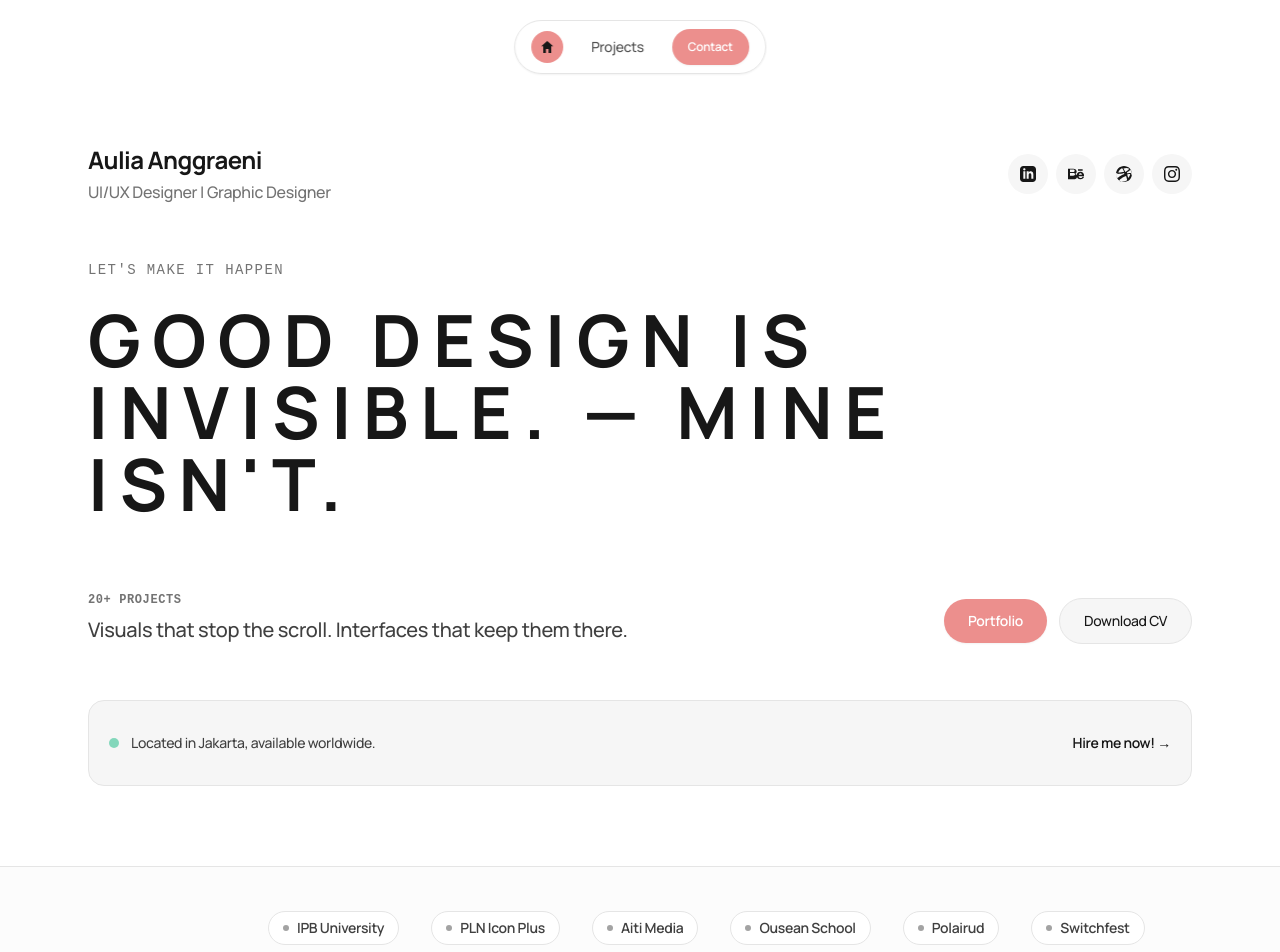
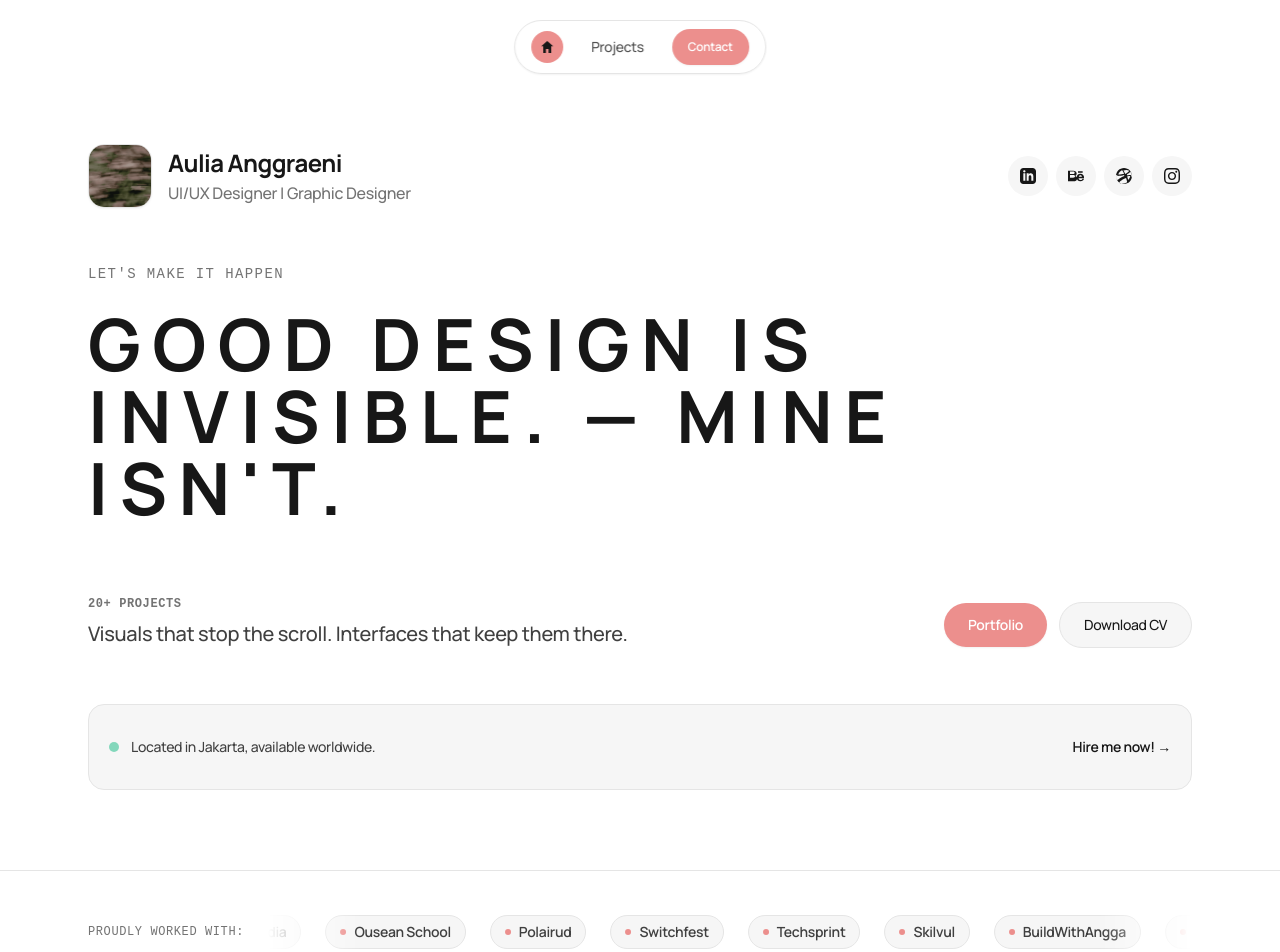
Before and after one commit to AugeusAune/auliaggr, a Nuxt app: page / in a window 1280 px wide. Shown: the top 952 px of the page. Built offline with nearby package versions, Linux system fonts and the light colour scheme; a web font is replaced by a local one.

Commit message:
feat(ui): add authentic Framer imagery, infinite marquee, and hover micro-animations

```diff
--- a/app/assets/css/main.css
+++ b/app/assets/css/main.css
@@ -3,6 +3,10 @@
 @tailwind utilities;
 
 @layer base {
+  html {
+    scroll-behavior: smooth;
+  }
+
   body {
     @apply bg-white text-dark font-sans antialiased selection:bg-primary/25;
     letter-spacing: -0.02em;
@@ -12,3 +16,22 @@
     @apply tracking-tight font-semibold text-dark;
   }
 }
+
+@keyframes marquee {
+  0% {
+    transform: translateX(0);
+  }
+  100% {
+    transform: translateX(-50%);
+  }
+}
+
+.animate-marquee {
+  display: flex;
+  width: max-content;
+  animation: marquee 25s linear infinite;
+}
+
+.animate-marquee:hover {
+  animation-play-state: paused;
+}
--- a/app/components/molecules/CertificateItem.vue
+++ b/app/components/molecules/CertificateItem.vue
@@ -10,10 +10,10 @@ defineProps<Props>()
 
 <template>
   <div
-    class="flex items-center justify-between p-4 sm:p-5 rounded-2xl bg-white border border-neutral-200 transition-all hover:border-neutral-300 hover:shadow-sm"
+    class="flex items-center justify-between p-4 sm:p-5 rounded-2xl bg-white border border-neutral-200 transition-all duration-200 hover:-translate-y-0.5 hover:shadow-sm hover:border-primary/40"
   >
     <div class="flex items-center gap-3 sm:gap-4">
-      <div class="w-8 h-8 rounded-full bg-light flex items-center justify-center text-dark flex-shrink-0">
+      <div class="w-8 h-8 rounded-full bg-primary/15 flex items-center justify-center text-primary flex-shrink-0">
         <svg class="w-4 h-4 fill-current" viewBox="0 0 24 24">
           <path d="M12 1L3 5v6c0 5.55 3.84 10.74 9 12 5.16-1.26 9-6.45 9-12V5l-9-4zm-2 16l-4-4 1.41-1.41L10 14.17l6.59-6.59L18 9l-8 8z" />
         </svg>
--- a/app/components/molecules/ProjectCard.vue
+++ b/app/components/molecules/ProjectCard.vue
@@ -15,26 +15,27 @@ defineProps<Props>()
     :to="`/projects/${project.slug}`"
     class="group block relative overflow-hidden rounded-3xl bg-light border border-neutral-200 transition-all duration-300 hover:border-neutral-400 hover:shadow-lg focus-visible:outline-2 focus-visible:outline-dark"
   >
-    <!-- Visual Image / Cover Placeholder matching Framer aesthetic -->
+    <!-- Visual Image / Cover from Framer -->
     <div
-      class="relative aspect-[4/3] w-full overflow-hidden bg-neutral-900 flex items-center justify-center p-6 text-white"
+      class="relative aspect-[4/3] w-full overflow-hidden bg-neutral-100 flex items-center justify-center text-white"
     >
+      <img
+        v-if="project.coverImage"
+        :src="project.coverImage"
+        :alt="project.title"
+        class="absolute inset-0 w-full h-full object-cover transition-transform duration-500 group-hover:scale-105"
+        loading="lazy"
+      />
       <div
+        v-else
         class="absolute inset-0 bg-gradient-to-tr from-black/80 via-neutral-900/60 to-neutral-800 transition-transform duration-500 group-hover:scale-105"
       />
 
-      <div class="relative z-10 flex flex-col items-center text-center gap-2">
-        <span class="text-xs font-mono uppercase tracking-widest text-neutral-400">
-          {{ project.category }}
-        </span>
-        <h3 class="text-xl sm:text-2xl font-bold tracking-tight text-white group-hover:text-primary transition-colors">
-          {{ project.title }}
-        </h3>
-      </div>
+      <div class="absolute inset-0 bg-gradient-to-t from-black/60 via-transparent to-transparent opacity-80 group-hover:opacity-60 transition-opacity" />
 
       <!-- Category Badge Top-Right -->
       <div class="absolute top-4 right-4 z-10">
-        <AppBadge variant="default" class="!bg-black/60 !text-white !border-white/20 backdrop-blur-sm">
+        <AppBadge variant="default" class="!bg-black/60 !text-white !border-white/20 backdrop-blur-sm shadow-sm">
           {{ project.category.split(',')[0] }}
         </AppBadge>
       </div>
--- a/app/components/organisms/BrandCarousel.vue
+++ b/app/components/organisms/BrandCarousel.vue
@@ -3,25 +3,29 @@ interface Props {
   brands: string[]
 }
 
-defineProps<Props>()
+const props = defineProps<Props>()
+
+const doubledBrands = computed(() => [...props.brands, ...props.brands, ...props.brands])
 </script>
 
 <template>
-  <section class="w-full py-8 sm:py-10 border-b border-neutral-200 bg-neutral-50/50 overflow-hidden">
+  <section class="w-full py-8 sm:py-10 border-b border-neutral-200 bg-white overflow-hidden">
     <div class="max-w-6xl mx-auto px-4 sm:px-6 flex flex-col sm:flex-row sm:items-center gap-6">
       <span class="text-xs font-mono font-medium uppercase tracking-wider text-neutral-500 flex-shrink-0">
         Proudly worked with:
       </span>
 
-      <!-- Infinite marquee / flex list of brands -->
-      <div class="flex items-center gap-6 sm:gap-8 flex-wrap overflow-x-auto no-scrollbar py-1">
-        <div
-          v-for="brand in brands"
-          :key="brand"
-          class="flex items-center gap-2 px-3.5 py-1.5 rounded-full bg-white border border-neutral-200 text-xs sm:text-sm font-semibold text-neutral-700 whitespace-nowrap shadow-2xs"
-        >
-          <span class="w-1.5 h-1.5 rounded-full bg-neutral-400" />
-          {{ brand }}
+      <!-- Infinite marquee container -->
+      <div class="overflow-hidden w-full relative [mask-image:linear-gradient(to_right,transparent,black_10%,black_90%,transparent)]">
+        <div class="animate-marquee flex items-center gap-6 py-1">
+          <div
+            v-for="(brand, idx) in doubledBrands"
+            :key="`${brand}-${idx}`"
+            class="flex items-center gap-2 px-3.5 py-1.5 rounded-full bg-light border border-neutral-200 text-xs sm:text-sm font-semibold text-neutral-700 whitespace-nowrap shadow-2xs hover:border-primary/40 transition-colors"
+          >
+            <span class="w-1.5 h-1.5 rounded-full bg-primary" />
+            {{ brand }}
+          </div>
         </div>
       </div>
     </div>
--- a/app/components/organisms/HeroSection.vue
+++ b/app/components/organisms/HeroSection.vue
@@ -16,13 +16,21 @@ defineProps<Props>()
     <div class="max-w-6xl mx-auto px-4 sm:px-6 flex flex-col gap-10 sm:gap-14">
       <!-- Top Profile Row -->
       <div class="flex flex-col sm:flex-row sm:items-center justify-between gap-6">
-        <div class="flex flex-col gap-1">
+        <div class="flex items-center gap-4">
+          <img
+            v-if="profile.portraitUrl || profile.avatarUrl"
+            :src="profile.portraitUrl || profile.avatarUrl"
+            :alt="profile.name"
+            class="w-14 h-14 sm:w-16 sm:h-16 rounded-2xl object-cover border border-neutral-200 shadow-sm flex-shrink-0"
+          />
+          <div class="flex flex-col gap-0.5">
             <h2 class="text-xl sm:text-2xl font-bold text-dark">
               {{ profile.name }}
             </h2>
             <p class="text-neutral-500 font-medium text-sm sm:text-base">
               {{ profile.headline }}
             </p>
+          </div>
         </div>
 
         <div class="flex items-center gap-2">
```
Also changed, not shown: 1 other file (tests, documents, lock files or other folders). Lines whose indentation alone changed are shown as unchanged.
